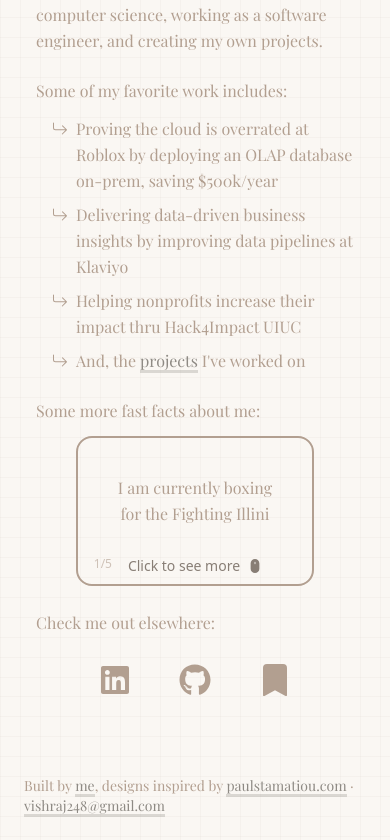
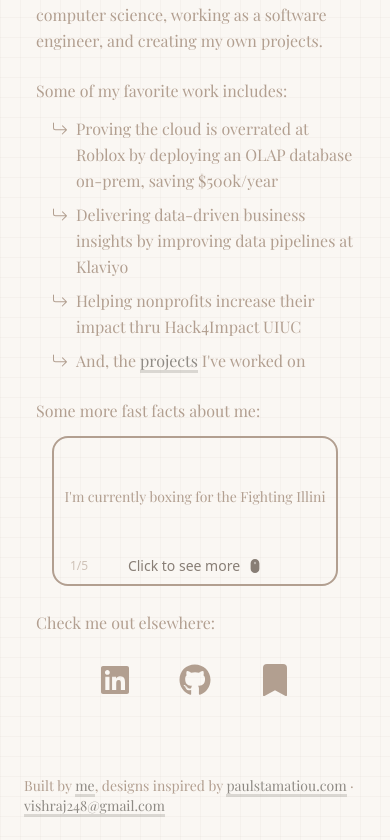
Before and after one commit to VishruthR/personal-portfolio, a Next.js app: page /about in a window 390 px wide. Shown: the part 743-1583 px from the top of the page. Built offline with nearby package versions, Linux system fonts and the light colour scheme; a web font is replaced by a local one.

Commit message:
Verify website looks decent on different screen sizes

```diff
--- a/src/app/components/FastFactsCard.tsx
+++ b/src/app/components/FastFactsCard.tsx
@@ -26,18 +26,20 @@ const FastFactsCard = () => {
         animate={{ rotateX: isFlipping ? 90 : 0 }}
         transition={{ duration: 0.3 }}
       >
-        <div className="relative border-2 border-brownMuted rounded-2xl p-8 pb-2 h-[150px] w-[75%] flex flex-col items-center bg-background text-center select-none">
+        <div className="relative border-2 border-brownMuted rounded-2xl h-[150px] md:w-[75%] sm:w-[90%] px-2 flex flex-col items-center bg-background text-center select-none">
           <div className="flex-1 flex items-center justify-center">
-            <p className="font-playfair text-md md:text-lg text-brownMuted leading-relaxed">
+            <p className="font-playfair md:text-lg sm:text-sm text-brownMuted leading-relaxed">
               {facts[index]}
             </p>
           </div>
-          <div className="mt-6 gap-2 flex items-center text-brownDark opacity-60 text-sm font-sans">
-            <span>Click to see more</span>
-            <BsMouseFill />
-          </div>
-          <div className="absolute bottom-3 left-4 text-xs text-brownMuted opacity-60 font-sans">
-            {index + 1}/{facts.length}
+          <div className="w-full flex mb-2 items-center justify-center px-4 relative">
+            <div className="absolute left-2 text-xs text-brownMuted opacity-60 font-sans">
+              {index + 1}/{facts.length}
+            </div>
+            <div className="gap-2 flex items-center text-brownDark opacity-60 text-sm font-sans">
+              <span>Click to see more</span>
+              <BsMouseFill />
+            </div>
           </div>
         </div>
       </motion.div>
--- a/src/app/components/Project.tsx
+++ b/src/app/components/Project.tsx
@@ -34,7 +34,7 @@ export const Project = ({ project }: ProjectProps) => {
   };
 
   return (
-    <div className="flex flex-col justify-between rounded-lg  w-[320px] h-[300px]">
+    <div className="flex flex-col justify-between rounded-lg w-full max-w-[320px] h-[300px] min-w-0">
       {project.screenshot && (
         <div
           className={`w-full overflow-hidden transition-all ease-in-out rounded-t-lg duration-200 ${
--- a/src/app/components/Projects.tsx
+++ b/src/app/components/Projects.tsx
@@ -62,9 +62,11 @@ const Projects = () => {
               <h2 className="font-playfair text-2xl md:text-3xl font-normal text-brown">
                 {year}
               </h2>
-              <div className="grid grid-cols-1 md:grid-cols-2 gap-6">
+              <div className="grid grid-cols-1 md:grid-cols-2 gap-6 w-full min-w-0">
                 {groupedProjects[year].map((project) => (
-                  <Project key={project.name} project={project} />
+                  <div key={project.name} className="min-w-0 flex justify-center">
+                    <Project project={project} />
+                  </div>
                 ))}
               </div>
             </div>
--- a/src/data/facts.tsx
+++ b/src/data/facts.tsx
@@ -1,13 +1,13 @@
 import React from "react";
 
 export const facts = [
-  <span key="boxing">I am currently boxing for the Fighting Illini</span>,
+  <span key="boxing">I'm currently boxing for the Fighting Illini</span>,
   <span key="sports">
     I enjoy playing pretty much any sport, most recently, I’ve been playing a lot
     of volleyball
   </span>,
   <span key="baking">
-    I like baking, I’ll link some of my favorite recipes below
+    I like baking, hopefully I can list some of my favorite recipes on this website soon
   </span>,
   <span key="dunk">I dunked a basketball once in my life</span>,
   <span key="famous">
```
Also changed, not shown: 1 other file (tests, documents, lock files or other folders).
